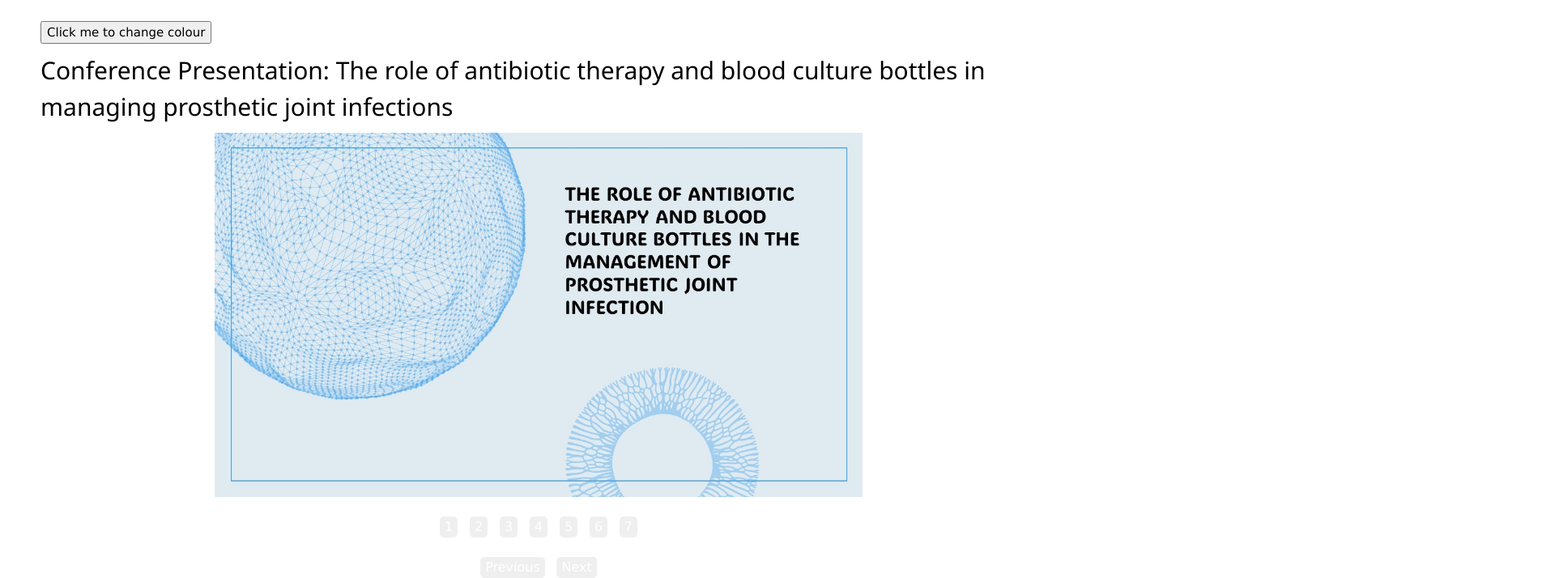
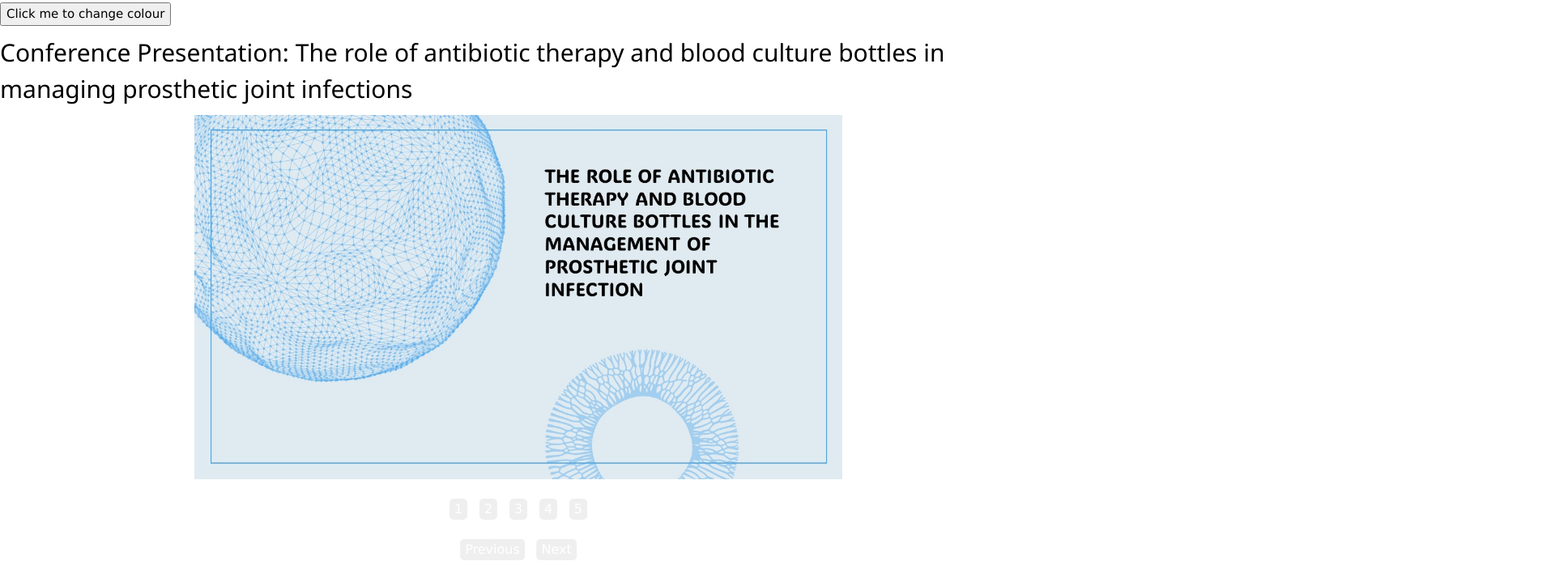
Before and after one commit to FEPSFY6807296/FY6807296, a plain HTML site: page index.html in a window 1280 px wide. Shown: the part 3981-4695 px from the top of the page at 81% size, 1920 px wide, since content can reach past the window. After the commit the page ends 4673 px from the top, so only its background shows below. Drawn offline with nearby package versions, Linux system fonts and the light colour scheme.

Commit message:
Update index.html
Added background colour

```diff
--- a/index.html
+++ b/index.html
@@ -29,6 +29,10 @@
         background-colour: #dddddd
       }
 
+</style>
+        </head>
+
+      <body style="background-colour:#ADD8E6 ; margin-lef: 50px;",
 
 
 
@@ -278,7 +282,7 @@ European Journal of Orthopaedic Surgery &amp; Traumatology, 30(2), pp. 313–321
 
   <script>
 // Array of slide image URLs
-    var slideImages = ["slide1.jpg", "slide2.jpg", "slide3.jpg", "slide4.jpg", "slide5.jpg", "slide6.jpg", "slide7.jpg"];
+    var slideImages = ["slide1.jpg", "slide2.jpg", "slide3.jpg", "slide4.jpg", "slide5.jpg"];
     var currentSlide = 0;
 
     function showSlide() {
@@ -321,8 +325,7 @@ European Journal of Orthopaedic Surgery &amp; Traumatology, 30(2), pp. 313–321
       <button class="button" onclick="showSlideNumber(3)">3</button>
       <button class="button" onclick="showSlideNumber(4)">4</button>
       <button class="button" onclick="showSlideNumber(5)">5</button>
-      <button class="button" onclick="showSlideNumber(6)">6</button>
-      <button class="button" onclick="showSlideNUmber(7)">7</button>
+
     </div>
 
     <style>
```
